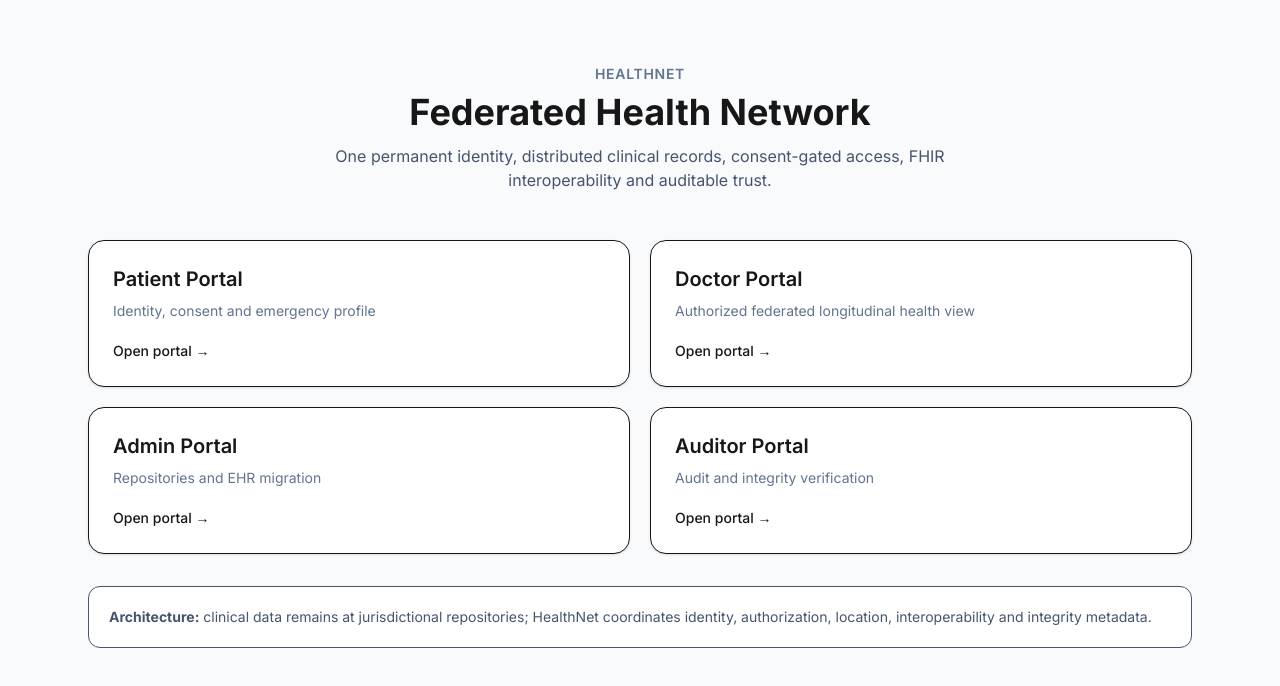
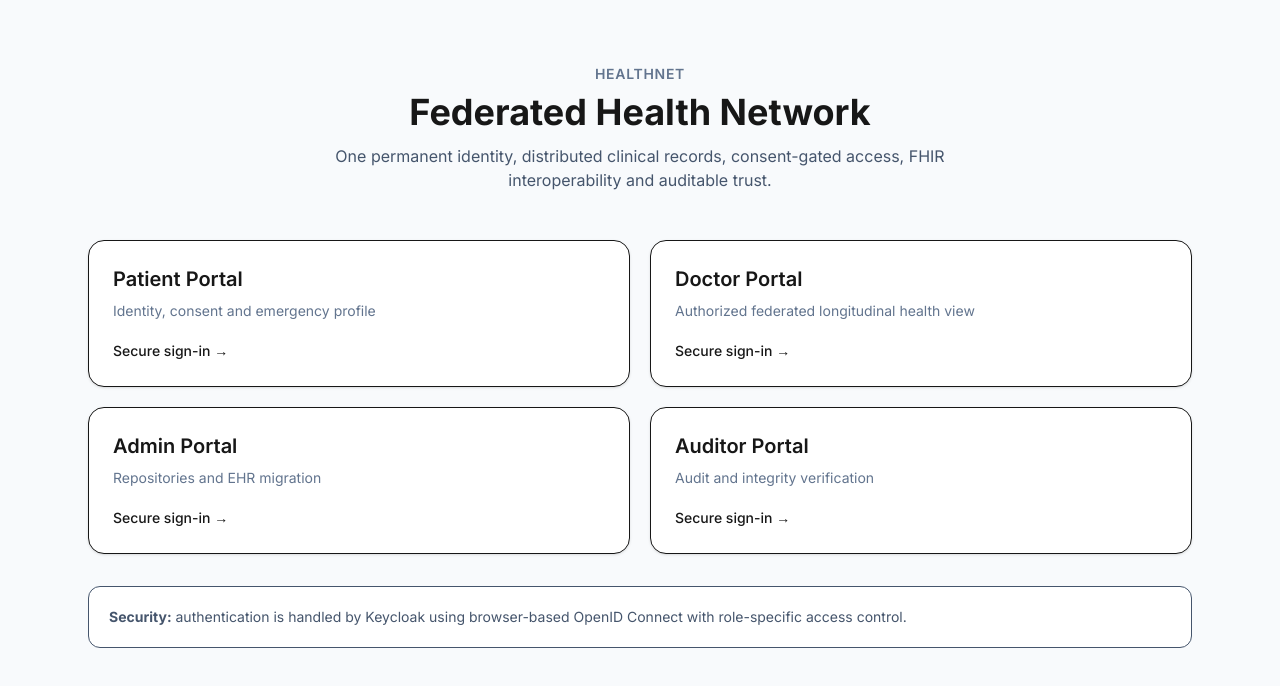
Before and after one commit to NitishkBiswal/Healthnet, a Next.js app in the folder frontend/: page / in a window 1280 px wide. Shown: the top 686 px of the page. Built offline with nearby package versions, Linux system fonts and the light colour scheme.

Commit message:
Implement Segment 14 authentication and protected portals

```diff
--- a/frontend/src/app/page.tsx
+++ b/frontend/src/app/page.tsx
@@ -1,16 +1,5 @@
 import Link from "next/link";
-
-const portals = [
-  ["patient", "Patient Portal", "Identity, consent and emergency profile"],
-  ["doctor", "Doctor Portal", "Authorized federated longitudinal health view"],
-  ["admin", "Admin Portal", "Repositories and EHR migration"],
-  ["auditor", "Auditor Portal", "Audit and integrity verification"],
-];
-
+const portals = [["patient", "Patient Portal", "Identity, consent and emergency profile"], ["provider", "Doctor Portal", "Authorized federated longitudinal health view"], ["admin", "Admin Portal", "Repositories and EHR migration"], ["auditor", "Auditor Portal", "Audit and integrity verification"]];
 export default function Home() {
-  return <main className="min-h-screen bg-slate-50"><div className="mx-auto max-w-6xl px-6 py-16">
-    <div className="mb-12 text-center"><p className="text-sm font-semibold uppercase tracking-wider text-slate-500">HealthNet</p><h1 className="mt-2 text-4xl font-bold">Federated Health Network</h1><p className="mx-auto mt-3 max-w-2xl text-slate-600">One permanent identity, distributed clinical records, consent-gated access, FHIR interoperability and auditable trust.</p></div>
-    <div className="grid gap-5 md:grid-cols-2">{portals.map(([path,title,desc]) => <Link key={path} href={`/${path}`} className="rounded-2xl border bg-white p-6 shadow-sm transition hover:-translate-y-0.5 hover:shadow-md"><h2 className="text-xl font-semibold">{title}</h2><p className="mt-2 text-sm text-slate-500">{desc}</p><span className="mt-5 inline-block text-sm font-medium">Open portal →</span></Link>)}</div>
-    <div className="mt-8 rounded-xl border bg-white p-5 text-sm text-slate-600"><strong>Architecture:</strong> clinical data remains at jurisdictional repositories; HealthNet coordinates identity, authorization, location, interoperability and integrity metadata.</div>
-  </div></main>;
+  return <main className="min-h-screen bg-slate-50"><div className="mx-auto max-w-6xl px-6 py-16"><div className="mb-12 text-center"><p className="text-sm font-semibold uppercase tracking-wider text-slate-500">HealthNet</p><h1 className="mt-2 text-4xl font-bold">Federated Health Network</h1><p className="mx-auto mt-3 max-w-2xl text-slate-600">One permanent identity, distributed clinical records, consent-gated access, FHIR interoperability and auditable trust.</p></div><div className="grid gap-5 md:grid-cols-2">{portals.map(([path,title,desc]) => <Link key={path} href={"/login/" + path} className="rounded-2xl border bg-white p-6 shadow-sm transition hover:-translate-y-0.5 hover:shadow-md"><h2 className="text-xl font-semibold">{title}</h2><p className="mt-2 text-sm text-slate-500">{desc}</p><span className="mt-5 inline-block text-sm font-medium">Secure sign-in →</span></Link>)}</div><div className="mt-8 rounded-xl border bg-white p-5 text-sm text-slate-600"><strong>Security:</strong> authentication is handled by Keycloak using browser-based OpenID Connect with role-specific access control.</div></div></main>;
 }
```
